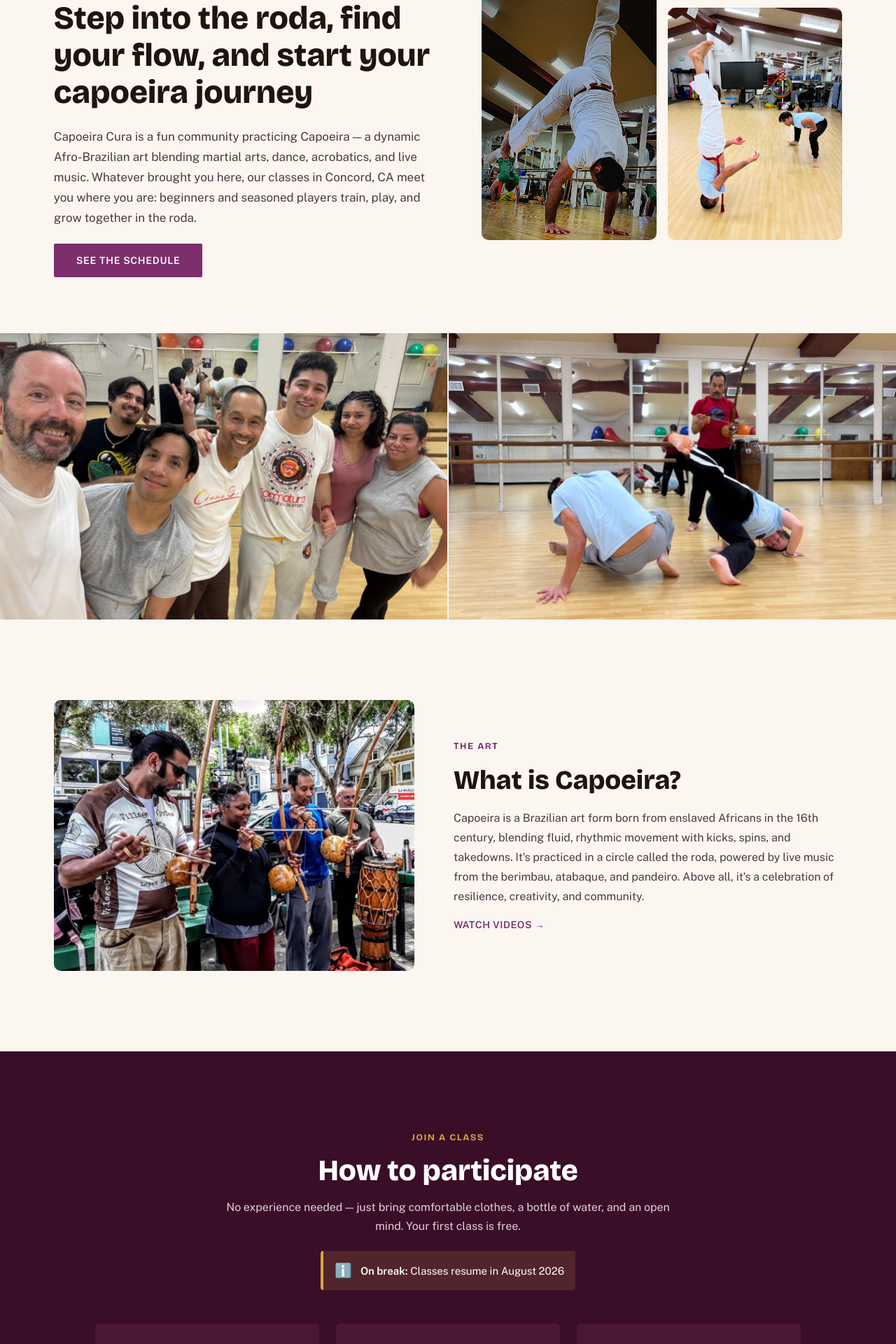
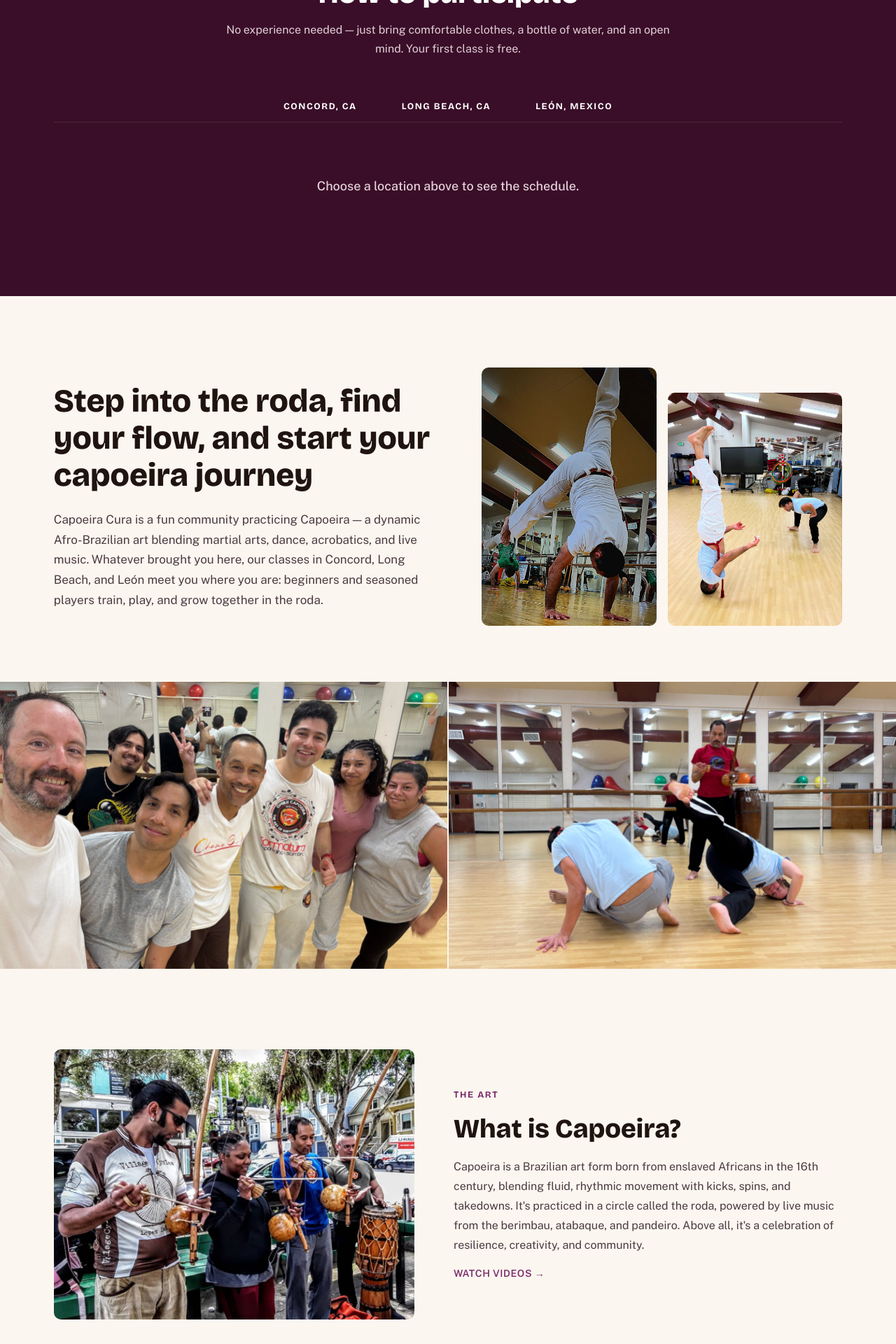
Before and after one commit to jrfabito/capoeira-cura, a React (Vite) app: page / in a window 1280 px wide. Shown: the part 820-2740 px from the top of the page at 70% size. Built offline with nearby package versions, Linux system fonts and the light colour scheme.

Commit message:
feat: add multi-chapter support with centralized data and dynamic UI updates

```diff
--- a/index.html
+++ b/index.html
@@ -5,9 +5,9 @@
     <link rel="icon" type="image/svg+xml" href="/favicon.svg" />
     <meta name="viewport" content="width=device-width, initial-scale=1.0" />
     <title>Capoeira Cura | Martial Arts, Dance & Culture Classes</title>
-    <meta name="description" content="Discover the rhythm, strength, and culture of Capoeira at Capoeira Cura. Join our classes to improve fitness, learn self-defense, and experience Brazilian culture." />
+    <meta name="description" content="Discover the rhythm, strength, and culture of Capoeira at Capoeira Cura with chapters in Concord, CA, Long Beach, CA, and León, Mexico. Join our classes to improve fitness, learn self-defense, and experience Brazilian culture." />
     <meta property="og:title" content="Capoeira Cura | Martial Arts, Dance & Culture Classes" />
-    <meta property="og:description" content="Discover the rhythm, strength, and culture of Capoeira at Capoeira Cura. Join our classes to improve fitness, learn self-defense, and experience Brazilian culture." />
+    <meta property="og:description" content="Discover the rhythm, strength, and culture of Capoeira at Capoeira Cura with chapters in Concord, CA, Long Beach, CA, and León, Mexico. Join our classes to improve fitness, learn self-defense, and experience Brazilian culture." />
     <meta property="og:image" content="/assets/hero.jpg" />
     <meta property="og:type" content="website" />
     <link rel="preconnect" href="https://fonts.googleapis.com">
--- a/src/App.tsx
+++ b/src/App.tsx
@@ -1,4 +1,4 @@
-
+import { useState } from 'react';
 import Header from './components/Header';
 import Hero from './components/Hero';
 import Intro from './components/Intro';
@@ -11,18 +11,21 @@ import Videos from './components/Videos';
 import FAQ from './components/FAQ';
 import Contact from './components/Contact';
 import Footer from './components/Footer';
+import type { ChapterId } from './data/chapters';
 
 function App() {
+  const [activeChapter, setActiveChapter] = useState<ChapterId | null>(null);
+
   return (
     <>
       <Header />
       <main>
         <Hero />
+        <Schedule activeChapter={activeChapter} setActiveChapter={setActiveChapter} />
         <Intro />
         <Gallery />
         <WhatIsCapoeira />
-        <Schedule />
-        <Location />
+        <Location activeChapter={activeChapter} />
         <Instructors />
         <Videos />
         <FAQ />
--- a/src/components/Contact.tsx
+++ b/src/components/Contact.tsx
@@ -84,11 +84,10 @@ export default function Contact() {
           Book your free class
         </h2>
         <p style={{ fontSize: '16px', lineHeight: 1.7, color: 'var(--color-muted)', margin: 0, textWrap: 'pretty' }}>
-          Send us a note and we'll get you set up for your first class in Concord — no experience, no gear, just show up.
+          Send us a note and we'll get you set up for your first class at any of our chapters — no experience, no gear, just show up.
         </p>
         <div style={{ display: 'flex', flexDirection: 'column', gap: '6px', marginTop: '8px' }}>
-          <span style={{ fontSize: '15px', color: 'var(--color-ink)', fontWeight: 600 }}>2450 Grant St., Concord, CA 94520</span>
-          <a href="https://www.facebook.com/profile.php?id=100090832085640" target="_blank" rel="noopener noreferrer" aria-label="Visit our Facebook page" style={{ fontSize: '15px' }}>Add us on Facebook</a>
+          <span style={{ fontSize: '15px', color: 'var(--color-ink)', fontWeight: 600 }}>Serving Concord, Long Beach, and León</span>
         </div>
       </motion.div>
       <motion.form variants={itemVariants} onSubmit={handleSubmit} style={{ flex: '1 1 380px', minWidth: '280px', display: 'flex', flexDirection: 'column', gap: '14px' }}>
--- a/src/components/FAQ.tsx
+++ b/src/components/FAQ.tsx
@@ -6,10 +6,10 @@ export default function FAQ() {
 
   const faqs = [
     { q: 'Do I need any experience or gear?', a: 'None at all. Come in comfortable clothes you can move in, bare feet, and a water bottle — we\'ll take care of the rest.' },
-    { q: 'What ages can join?', a: 'Our class is for teens and adults. All levels welcome.' },
-    { q: 'Is the first class really free?', a: 'Yes — your first class is on us. After that, drop-ins are $15 per class.' },
+    { q: 'What ages can join?', a: 'Depending on the location, we offer classes for kids, teens, and adults. Please check the schedule section for your specific chapter.' },
+    { q: 'Is the first class really free?', a: 'Yes — your first class is on us. After that, pricing varies by chapter. Check the schedule section for details.' },
     { q: 'What should I bring?', a: 'Just yourself, comfortable clothing, and a water bottle. We provide the music and the community.' },
-    { q: 'Do you train anywhere besides Concord?', a: 'This branch trains in Concord, CA. We also have other branches in Long Beach, CA and León, Mexico.' },
+    { q: 'Where are your chapters located?', a: 'We currently hold classes in Concord, CA, Long Beach, CA, and León, Mexico.' },
   ];
 
   const toggle = (i: number) => {
--- a/src/components/Intro.tsx
+++ b/src/components/Intro.tsx
@@ -18,21 +18,7 @@ export default function Intro() {
         margin: '0 auto'
       }}>
       <div style={{ flex: '1 1 460px', minWidth: '280px', display: 'flex', flexDirection: 'column', gap: '22px' }}>
-        <div style={{
-          backgroundColor: 'rgba(217, 164, 65, 0.15)',
-          borderLeft: '4px solid var(--color-gold)',
-          padding: '16px',
-          borderRadius: '4px',
-          color: 'var(--color-ink)',
-          display: 'flex',
-          alignItems: 'center',
-          gap: '12px'
-        }}>
-          <span style={{ fontSize: '20px' }}>ℹ️</span>
-          <span style={{ fontSize: '15px', lineHeight: 1.4 }}>
-            <strong>On break:</strong> Classes resume in August 2026
-          </span>
-        </div>
+
         <h2 style={{
           fontFamily: 'var(--font-heading)',
           fontWeight: 800,
@@ -44,25 +30,8 @@ export default function Intro() {
           Step into the roda, find your flow, and start your capoeira journey
         </h2>
         <p style={{ fontSize: '17px', lineHeight: 1.7, color: 'var(--color-muted)', margin: 0, textWrap: 'pretty' }}>
-          Capoeira Cura is a fun community practicing Capoeira — a dynamic Afro-Brazilian art blending martial arts, dance, acrobatics, and live music. Whatever brought you here, our classes in Concord, CA meet you where you are: beginners and seasoned players train, play, and grow together in the roda.
+          Capoeira Cura is a fun community practicing Capoeira — a dynamic Afro-Brazilian art blending martial arts, dance, acrobatics, and live music. Whatever brought you here, our classes in Concord, Long Beach, and León meet you where you are: beginners and seasoned players train, play, and grow together in the roda.
         </p>
-        <motion.a
-          href="#schedule"
-          whileHover={{ scale: 1.05 }}
-          whileTap={{ scale: 0.98 }}
-          style={{
-            alignSelf: 'flex-start',
-            background: 'var(--color-plum)',
-            color: '#FFFFFF',
-            padding: '16px 32px',
-            fontWeight: 700,
-            fontSize: '14px',
-            letterSpacing: '0.05em',
-            borderRadius: '2px',
-            display: 'inline-block'
-          }}>
-          SEE THE SCHEDULE
-        </motion.a>
       </div>
       <div style={{ flex: '1 1 420px', minWidth: '280px', display: 'flex', gap: '16px' }}>
         <motion.img
--- a/src/components/Location.tsx
+++ b/src/components/Location.tsx
@@ -1,6 +1,13 @@
 import { motion } from 'framer-motion';
+import { chapters } from '../data/chapters';
+import type { ChapterId } from '../data/chapters';
 
-export default function Location() {
+interface LocationProps {
+  activeChapter: ChapterId | null;
+}
+
+export default function Location({ activeChapter }: LocationProps) {
+  const currentChapter = activeChapter ? chapters.find(c => c.id === activeChapter)! : null;
   const showOtherLocations = true;
 
   const containerVariants = {
@@ -40,32 +47,43 @@ export default function Location() {
         }}>
           Where is the class?
         </h2>
+        {currentChapter ? (
           <p style={{ fontSize: '17px', margin: 0 }}>
             <a
-            href="https://www.google.com/maps/search/?api=1&query=2450+Grant+St+Concord+CA+94520"
+              href={`https://www.google.com/maps/search/?api=1&query=${currentChapter.location.mapQuery}`}
               target="_blank"
               rel="noopener noreferrer"
               style={{ color: 'var(--color-muted)', fontWeight: 600 }}
             >
-            2450 Grant St., Concord, CA 94520 ↗
+              {currentChapter.location.address} ↗
             </a>
           </p>
+        ) : (
+          <p style={{ fontSize: '17px', margin: 0, color: 'var(--color-muted)' }}>
+            Please choose a location in the schedule section to view the map.
+          </p>
+        )}
         {showOtherLocations && (
           <p style={{ fontSize: '14px', margin: '4px 0 0', color: 'var(--color-muted-darker-on-maroon)' }}>
-            We also have sister groups training in Long Beach, CA and León, Mexico.
+            We also have sister groups training in other locations.
           </p>
         )}
       </motion.div>
-      <motion.div variants={itemVariants} style={{ width: '100%', aspectRatio: '16/6', borderRadius: '8px', overflow: 'hidden' }}>
+      <motion.div variants={itemVariants} style={{ width: '100%', aspectRatio: '16/6', borderRadius: '8px', overflow: 'hidden', backgroundColor: 'rgba(0,0,0,0.05)', display: 'flex', alignItems: 'center', justifyContent: 'center' }}>
+        {currentChapter ? (
           <iframe
-          title="Google Map location for Capoeira Cura"
-          src="https://www.google.com/maps?q=2450+Grant+St+Concord+CA+94520&output=embed"
+            title={`Google Map location for Capoeira Cura ${currentChapter.name}`}
+            src={currentChapter.location.mapEmbedUrl}
             style={{ width: '100%', height: '100%', border: 0 }}
             loading="lazy"
             referrerPolicy="no-referrer-when-downgrade"
           ></iframe>
+        ) : (
+          <span style={{ color: 'var(--color-muted)', fontWeight: 600 }}>Map will appear here</span>
+        )}
       </motion.div>
-      <motion.div variants={itemVariants} style={{ display: 'grid', gridTemplateColumns: 'repeat(auto-fit, minmax(280px, 1fr))', gap: '32px' }}>
+      {activeChapter === 'concord' && (
+        <motion.div key="concord-photos" initial={{ opacity: 0, y: 20 }} animate={{ opacity: 1, y: 0 }} transition={{ duration: 0.5, delay: 0.2 }} style={{ display: 'grid', gridTemplateColumns: 'repeat(auto-fit, minmax(280px, 1fr))', gap: '32px' }}>
           <div style={{ display: 'flex', flexDirection: 'column', gap: '14px', minWidth: 0 }}>
             <img
               src="/assets/loc-parking.jpg"
@@ -97,6 +115,7 @@ export default function Location() {
             </div>
           </div>
         </motion.div>
+      )}
     </motion.section>
   );
 }
--- a/src/components/Schedule.tsx
+++ b/src/components/Schedule.tsx
@@ -1,6 +1,13 @@
 import { motion } from 'framer-motion';
+import { chapters } from '../data/chapters';
+import type { ChapterId } from '../data/chapters';
 
-export default function Schedule() {
+interface ScheduleProps {
+  activeChapter: ChapterId | null;
+  setActiveChapter: (id: ChapterId) => void;
+}
+
+export default function Schedule({ activeChapter, setActiveChapter }: ScheduleProps) {
   const containerVariants = {
     hidden: { opacity: 0 },
     visible: {
@@ -52,27 +59,43 @@ export default function Schedule() {
           <p style={{ fontSize: '16px', lineHeight: 1.7, color: 'var(--color-muted-on-maroon)', maxWidth: '640px', margin: 0 }}>
             No experience needed — just bring comfortable clothes, a bottle of water, and an open mind. Your first class is free.
           </p>
-          <div style={{
-            backgroundColor: 'rgba(217, 164, 65, 0.15)',
-            borderLeft: '4px solid var(--color-gold)',
-            padding: '16px',
-            borderRadius: '4px',
-            color: '#FFFFFF',
-            display: 'flex',
-            alignItems: 'center',
-            gap: '12px',
-            marginTop: '8px',
-            textAlign: 'left'
-          }}>
-            <span style={{ fontSize: '20px' }}>ℹ️</span>
-            <span style={{ fontSize: '15px', lineHeight: 1.4 }}>
-              <strong>On break:</strong> Classes resume in August 2026
-            </span>
-          </div>
+
+        </motion.div>
+
+        <motion.div variants={itemVariants} style={{ display: 'flex', justifyContent: 'center', gap: '32px', borderBottom: '1px solid rgba(255,255,255,0.1)' }}>
+          {chapters.map(chap => (
+            <button
+              key={chap.id}
+              onClick={() => setActiveChapter(chap.id)}
+              style={{
+                background: 'none',
+                border: 'none',
+                borderBottom: activeChapter === chap.id ? '2px solid var(--color-gold)' : '2px solid transparent',
+                color: activeChapter === chap.id ? 'var(--color-gold)' : '#FFFFFF',
+                padding: '12px 16px',
+                cursor: 'pointer',
+                fontFamily: 'var(--font-heading)',
+                fontWeight: 700,
+                fontSize: '13px',
+                letterSpacing: '0.12em',
+                transition: 'all 0.3s'
+              }}
+            >
+              {chap.name}
+            </button>
+          ))}
         </motion.div>
 
         <motion.div variants={containerVariants} style={{ display: 'flex', flexWrap: 'wrap', gap: '24px', justifyContent: 'center' }}>
-          <motion.div variants={itemVariants} style={{
+          {activeChapter === null ? (
+            <motion.div key="empty" initial={{ opacity: 0 }} animate={{ opacity: 1 }} style={{ textAlign: 'center', width: '100%', padding: '32px 0' }}>
+              <p style={{ fontSize: '18px', color: 'var(--color-muted-on-maroon)', margin: 0, fontWeight: 500 }}>
+                Choose a location above to see the schedule.
+              </p>
+            </motion.div>
+          ) : (
+            <>
+              <motion.div key={`when-${activeChapter}`} initial={{ opacity: 0, y: 20 }} animate={{ opacity: 1, y: 0 }} transition={{ duration: 0.4, delay: 0.1 }} style={{
                 flex: '1 1 260px',
                 maxWidth: '320px',
                 background: 'var(--color-maroon-card)',
@@ -83,9 +106,11 @@ export default function Schedule() {
                 gap: '12px'
               }}>
                 <span style={{ fontFamily: 'var(--font-heading)', fontWeight: 800, fontSize: '15px', color: 'var(--color-gold)', letterSpacing: '0.04em' }}>WHEN</span>
-            <p style={{ margin: 0, fontSize: '17px', lineHeight: 1.6, color: '#FFFFFF' }}>Mondays & Thursdays<br />7:00 – 8:00 PM</p>
+                <p style={{ margin: 0, fontSize: '17px', lineHeight: 1.6, color: '#FFFFFF', whiteSpace: 'pre-line' }}>
+                  {chapters.find(c => c.id === activeChapter)?.schedule.when}
+                </p>
               </motion.div>
-          <motion.div variants={itemVariants} style={{
+              <motion.div key={`cost-${activeChapter}`} initial={{ opacity: 0, y: 20 }} animate={{ opacity: 1, y: 0 }} transition={{ duration: 0.4, delay: 0.2 }} style={{
                 flex: '1 1 260px',
                 maxWidth: '320px',
                 background: 'var(--color-maroon-card)',
@@ -96,9 +121,11 @@ export default function Schedule() {
                 gap: '12px'
               }}>
                 <span style={{ fontFamily: 'var(--font-heading)', fontWeight: 800, fontSize: '15px', color: 'var(--color-gold)', letterSpacing: '0.04em' }}>COST</span>
-            <p style={{ margin: 0, fontSize: '17px', lineHeight: 1.6, color: '#FFFFFF' }}>$15 drop-in<br />First class free</p>
+                <p style={{ margin: 0, fontSize: '17px', lineHeight: 1.6, color: '#FFFFFF', whiteSpace: 'pre-line' }}>
+                  {chapters.find(c => c.id === activeChapter)?.schedule.cost}
+                </p>
               </motion.div>
-          <motion.div variants={itemVariants} style={{
+              <motion.div key={`who-${activeChapter}`} initial={{ opacity: 0, y: 20 }} animate={{ opacity: 1, y: 0 }} transition={{ duration: 0.4, delay: 0.3 }} style={{
                 flex: '1 1 260px',
                 maxWidth: '320px',
                 background: 'var(--color-maroon-card)',
@@ -109,28 +136,14 @@ export default function Schedule() {
                 gap: '12px'
               }}>
                 <span style={{ fontFamily: 'var(--font-heading)', fontWeight: 800, fontSize: '15px', color: 'var(--color-gold)', letterSpacing: '0.04em' }}>WHO</span>
-            <p style={{ margin: 0, fontSize: '17px', lineHeight: 1.6, color: '#FFFFFF' }}>All levels welcome<br />Teens and adults</p>
+                <p style={{ margin: 0, fontSize: '17px', lineHeight: 1.6, color: '#FFFFFF', whiteSpace: 'pre-line' }}>
+                  {chapters.find(c => c.id === activeChapter)?.schedule.who}
+                </p>
               </motion.div>
+            </>
+          )}
         </motion.div>
 
-        <motion.div variants={itemVariants} style={{ textAlign: 'center' }}>
-          <motion.a
-            href="#contact"
-            whileHover={{ scale: 1.05 }}
-            whileTap={{ scale: 0.98 }}
-            style={{
-              background: 'var(--color-gold)',
-              color: 'var(--color-maroon)',
-              padding: '16px 36px',
-              fontWeight: 700,
-              fontSize: '14px',
-              letterSpacing: '0.05em',
-              borderRadius: '2px',
-              display: 'inline-block'
-            }}>
-            RESERVE YOUR FREE CLASS
-          </motion.a>
-        </motion.div>
       </div>
     </motion.section>
   );
--- /dev/null
+++ b/src/data/chapters.ts
@@ -0,0 +1,62 @@
+export type ChapterId = 'concord' | 'long-beach' | 'leon';
+
+export interface Chapter {
+  id: ChapterId;
+  name: string;
+  schedule: {
+    when: string;
+    cost: string;
+    who: string;
+    note?: string;
+  };
+  location: {
+    address: string;
+    mapQuery: string;
+    mapEmbedUrl: string;
+  };
+}
+
+export const chapters: Chapter[] = [
+  {
+    id: 'concord',
+    name: 'CONCORD, CA',
+    schedule: {
+      when: 'Mondays & Thursdays\n7:00 – 8:00 PM',
+      cost: '$15 drop-in\nFirst class free',
+      who: 'All Levels Welcome, Teens & Adults.',
+    },
+    location: {
+      address: '2450 Grant St., Concord, CA 94520',
+      mapQuery: '2450+Grant+St+Concord+CA+94520',
+      mapEmbedUrl: 'https://www.google.com/maps?q=2450+Grant+St+Concord+CA+94520&output=embed'
+    }
+  },
+  {
+    id: 'long-beach',
+    name: 'LONG BEACH, CA',
+    schedule: {
+      when: 'Tuesdays & Thursdays\n6:00 – 7:00 PM',
+      cost: '$20 drop-in\nMonthly memberships available',
+      who: 'All Levels Welcome, Teens & Adults.',
+    },
+    location: {
+      address: 'Long Beach, CA',
+      mapQuery: 'Long+Beach+CA',
+      mapEmbedUrl: 'https://www.google.com/maps?q=Long+Beach+CA&output=embed'
+    }
+  },
+  {
+    id: 'leon',
+    name: 'LEÓN, MEXICO',
+    schedule: {
+      when: 'Wednesdays & Fridays\n7:00 – 8:30 PM',
+      cost: 'Contact for pricing',
+      who: 'All levels welcome\nKids and adults',
+    },
+    location: {
+      address: 'León, Guanajuato, Mexico',
+      mapQuery: 'Leon+Guanajuato+Mexico',
+      mapEmbedUrl: 'https://www.google.com/maps?q=Leon+Guanajuato+Mexico&output=embed'
+    }
+  }
+];
```
Lines whose indentation alone changed are shown as unchanged.
